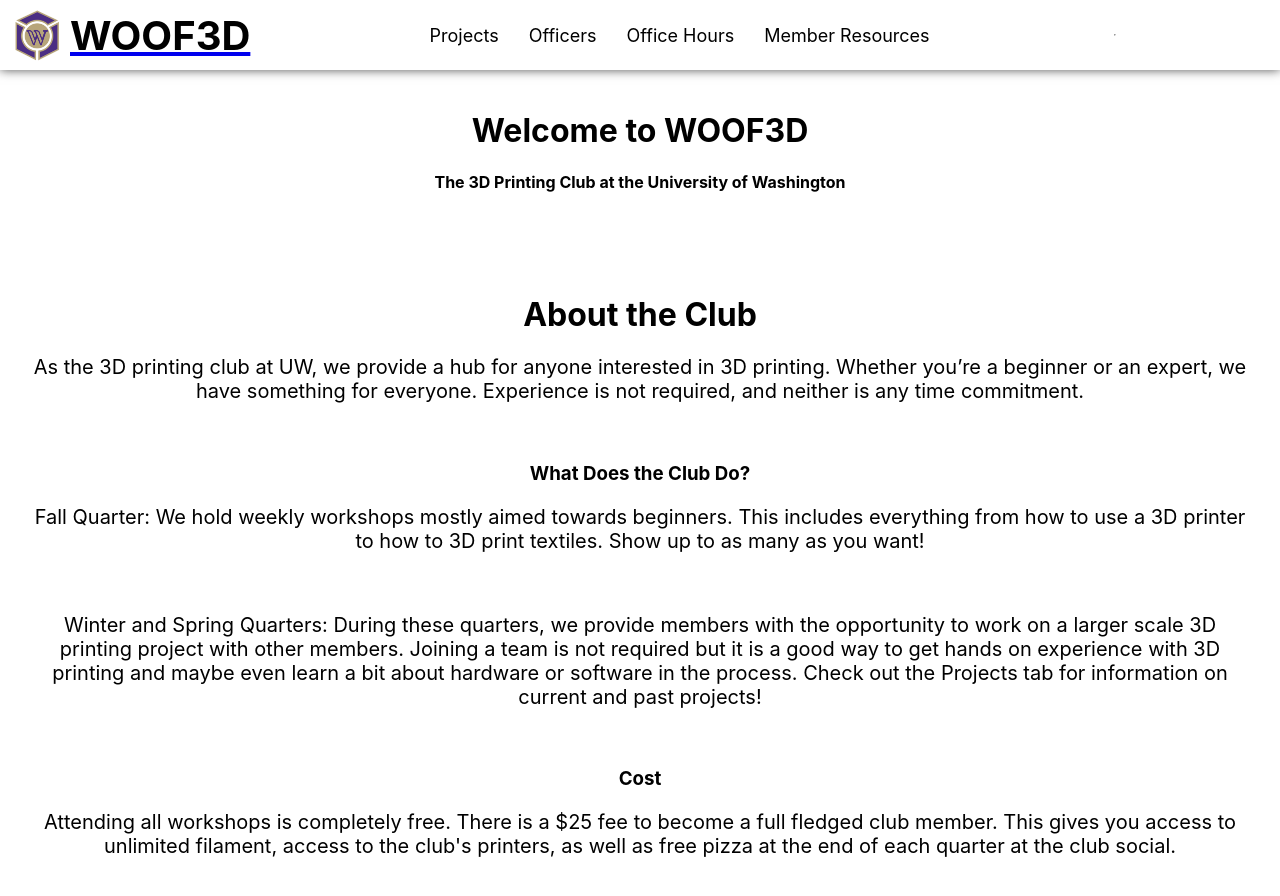
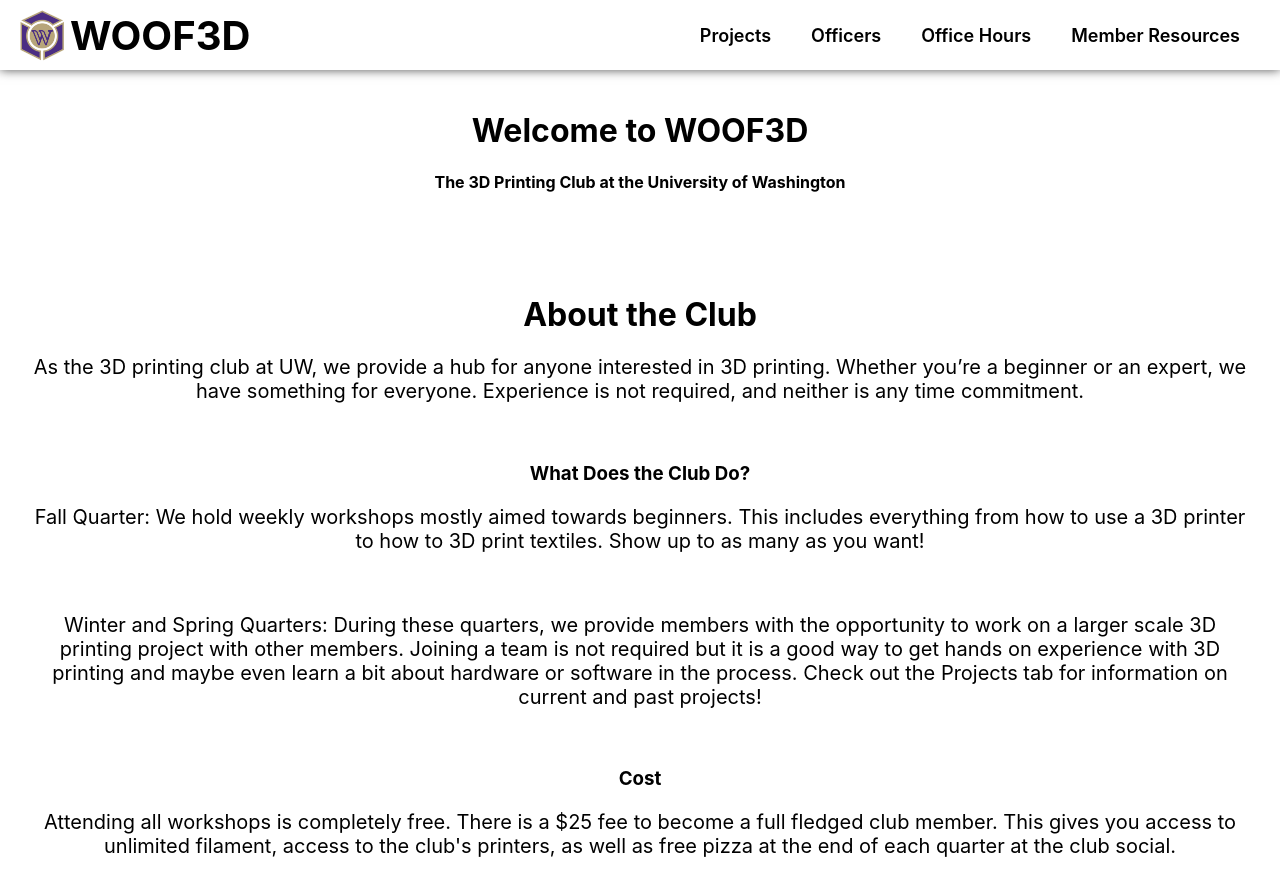
Before and after one commit to woof3dUW/WOOF3D-Website, a React (Create React App) app: page / in a window 1280 px wide. Shown: the top 896 px of the page. Built offline with nearby package versions, Linux system fonts and the light colour scheme.

Commit message:
Fixed all problems with header and added a hover effect for the pages

```diff
--- a/src/components/Header.css
+++ b/src/components/Header.css
@@ -9,6 +9,7 @@
     margin: 0;
     display: flex;
     align-items: center;
+    justify-content: space-between;
     box-shadow: 0 0 10px 0 rgb(83, 83, 83);
 }
 
@@ -16,7 +17,7 @@
     display: flex;
     align-items: center;
     justify-content: flex-start;
-    margin-left: 10px;
+    padding: 10px;
     text-align: left;
     height: 100%;
 }
@@ -30,17 +31,28 @@
     margin: 5px;
     color: black;
     text-decoration: none;
+    font-weight: bold;
 }
 
 .Navbar {
+    display: flex;
+    align-items: center;
     margin-left: auto;
+    padding: 20px;
 }
 
 .NavItem {
-    padding-right: 10px;
     font-size: 18px;
     margin: 10px;
     color: black;
     text-decoration: none;
-    /* margin-left: auto; */
+    font-weight: 575;
+    padding: 10px;
+    border-radius: 50px;
+    transition: background-color 0.4s;
 }
+
+.NavItem:hover {
+    background-color: rgb(218, 201, 255);
+    color: rgb(75, 46, 131);
+}
--- a/src/components/Header.js
+++ b/src/components/Header.js
@@ -5,14 +5,13 @@
     return (
         <>
         <header className="Header">
-            <Link to="/"><div className="HomeButton"><img className="HeaderImg" src="woof3dlogo.png" alt="WOOF3D Logo"/><h3 className="HeaderText">WOOF3D</h3></div></Link>
+            <Link className="HeaderText" to="/"><div className="HomeButton"><img className="HeaderImg" src="woof3dlogo.png" alt="WOOF3D Logo"/>WOOF3D</div></Link>
             <div className="Navbar">
                 <Link className="NavItem" to="/projects">Projects</Link>
                 <Link className="NavItem" to="/officers">Officers</Link>
                 <Link className="NavItem" to="/officehours">Office Hours</Link>
                 <Link className="NavItem" to="/resources">Member Resources</Link>
             </div>
-            <hr></hr>
         </header>
         </>
     )
```
